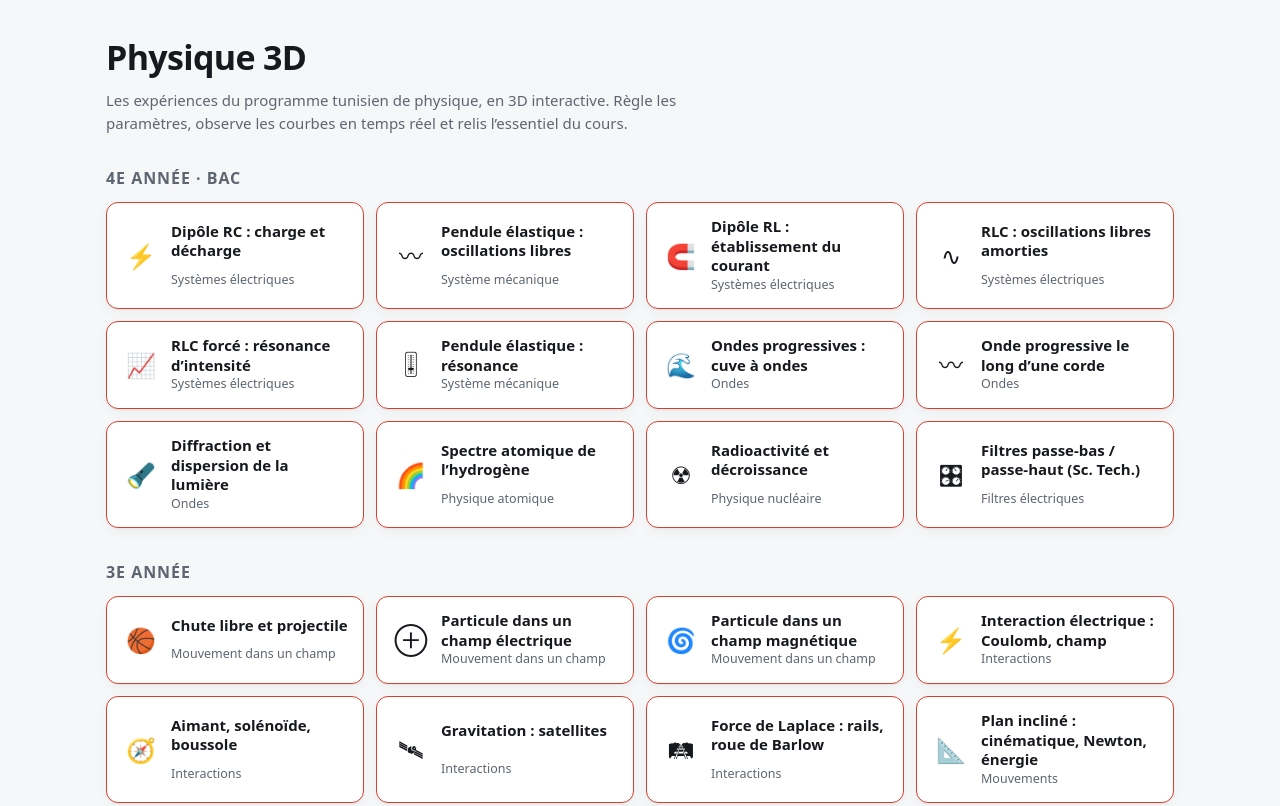
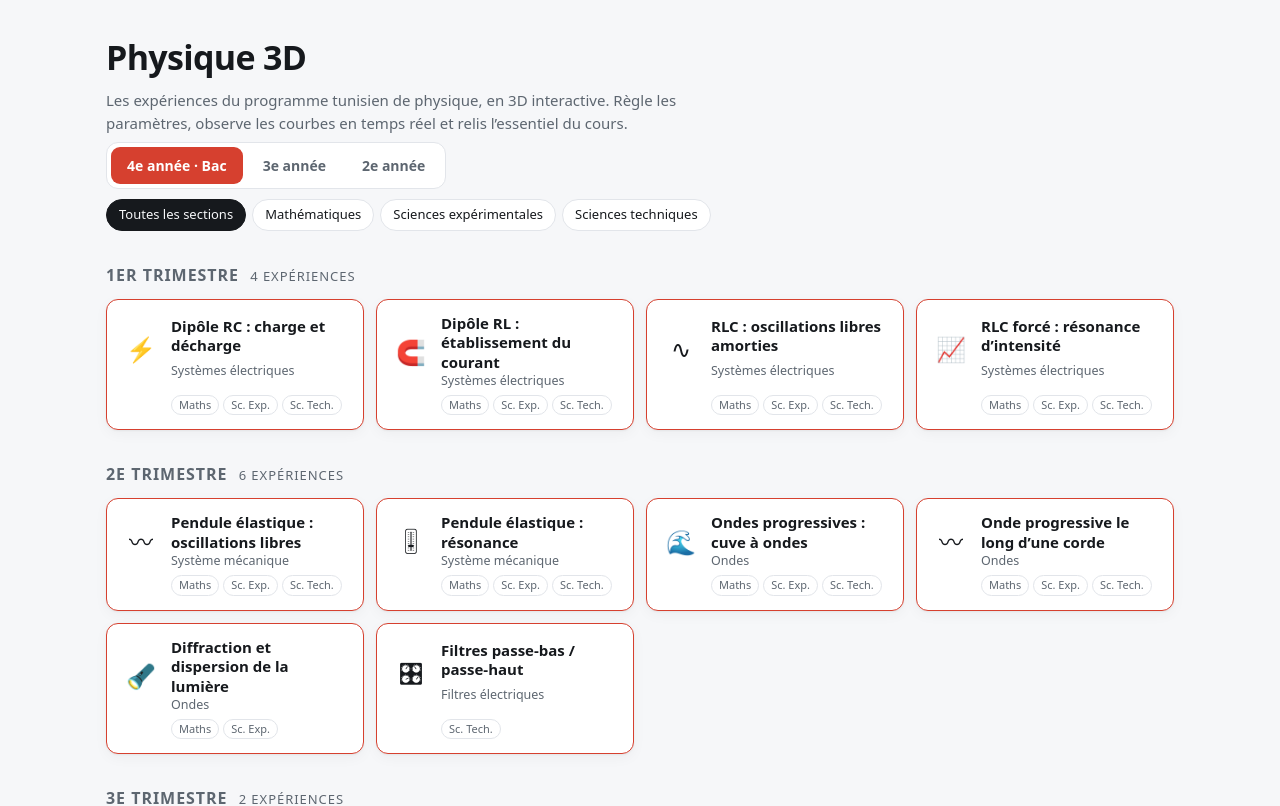
Before and after one commit to foxar430/physique-3d, a React (Vite) app: page / in a window 1280 px wide. Shown: the top 806 px of the page. Built offline with nearby package versions, Linux system fonts and the light colour scheme.

Commit message:
Accueil : classement par niveau, section et trimestre
Co-Authored-By: Claude Opus 5.5 <noreply@anthropic.com>

```diff
--- a/src/App.jsx
+++ b/src/App.jsx
@@ -1,5 +1,5 @@
 import { Suspense, useEffect, useState } from 'react'
-import { EXPERIMENTS, LEVELS } from './experiments/registry.js'
+import { EXPERIMENTS, LEVELS, SECTIONS, trimester } from './experiments/registry.js'
 
 function useHashRoute() {
   const get = () => window.location.hash.replace(/^#\/?/, '')
@@ -29,7 +29,37 @@ export default function App() {
   return <Home />
 }
 
+const TRI = { 1: '1er trimestre', 2: '2e trimestre', 3: '3e trimestre' }
+const SHORT = { M: 'Maths', SE: 'Sc. Exp.', ST: 'Sc. Tech.', S: 'Sciences' }
+
+/** préférence mémorisée dans le navigateur (facultative) */
+function useStored(key, init) {
+  const [v, setV] = useState(() => {
+    try {
+      return localStorage.getItem(key) ?? init
+    } catch {
+      return init
+    }
+  })
+  const set = (x) => {
+    setV(x)
+    try {
+      localStorage.setItem(key, x)
+    } catch {
+      /* stockage indisponible : on garde la valeur en mémoire */
+    }
+  }
+  return [v, set]
+}
+
 function Home() {
+  const [levelId, setLevel] = useStored('p3d-level', '4e')
+  const [sec, setSec] = useStored('p3d-section', 'all')
+  const level = LEVELS.find((l) => l.id === levelId) ?? LEVELS[0]
+  const section = level.sections.includes(sec) ? sec : 'all'
+  const list = EXPERIMENTS.filter((e) => e.level === level.id && (section === 'all' || e.sections?.includes(section)))
+  const groups = [1, 2, 3].map((t) => ({ t, items: list.filter((e) => trimester(e, section === 'all' ? null : section) === t) }))
+
   return (
     <div className="home">
       <header className="hero">
@@ -39,16 +69,45 @@ function Home() {
           temps réel et relis l’essentiel du cours.
         </p>
       </header>
+
+      <nav className="filters" aria-label="Choix du niveau et de la section">
+        <div className="tabs" role="tablist">
           {LEVELS.map((lv) => (
-        <section key={lv.id} className="level">
-          <h2>{lv.label}</h2>
+            <button key={lv.id} role="tab" aria-selected={lv.id === level.id} className={lv.id === level.id ? 'on' : ''} onClick={() => setLevel(lv.id)}>
+              {lv.label}
+            </button>
+          ))}
+        </div>
+        {level.sections.length > 1 && (
+          <div className="chips" role="group" aria-label="Section">
+            <button className={section === 'all' ? 'on' : ''} onClick={() => setSec('all')}>Toutes les sections</button>
+            {level.sections.map((s) => (
+              <button key={s} className={section === s ? 'on' : ''} onClick={() => setSec(s)}>{SECTIONS[s]}</button>
+            ))}
+          </div>
+        )}
+      </nav>
+
+      {groups.map(({ t, items }) =>
+        items.length ? (
+          <section key={t} className="level">
+            <h2>
+              {TRI[t]} <span className="count">{items.length} expérience{items.length > 1 ? 's' : ''}</span>
+            </h2>
             <div className="cards">
-            {EXPERIMENTS.filter((e) => e.level === lv.id).map((e) =>
+              {items.map((e) =>
                 e.load ? (
                   <a key={e.id} className="card ready" href={'#/' + e.id}>
                     <span className="icon">{e.icon}</span>
                     <span className="t">{e.title}</span>
                     <span className="c">{e.chapter}</span>
+                    {level.sections.length > 1 && (
+                      <span className="secs">
+                        {e.sections.map((x) => (
+                          <i key={x} className={section === x ? 'hit' : ''}>{SHORT[x]}</i>
+                        ))}
+                      </span>
+                    )}
                   </a>
                 ) : (
                   <div key={e.id} className="card soon" aria-disabled="true">
@@ -60,8 +119,13 @@ function Home() {
               )}
             </div>
           </section>
-      ))}
-      <footer>Prototype v0.1 · programme d’après les manuels officiels du CNP · site statique, gratuit</footer>
+        ) : null,
+      )}
+      <p className="note">
+        Répartition par trimestre indicative, d’après l’ordre des chapitres des manuels officiels : vérifie-la avec ton professeur
+        ou la circulaire de l’année.
+      </p>
+      <footer>Physique 3D · programme d’après les manuels officiels du CNP · site statique, gratuit</footer>
     </div>
   )
 }
--- a/src/experiments/registry.js
+++ b/src/experiments/registry.js
@@ -3,46 +3,54 @@ import { lazy } from 'react'
 /**
  * Catalogue des expériences. `load` absent = prévue, pas encore réalisée.
  * Voir docs/INVENTAIRE.md pour la source (manuels CNP).
+ *  sections : M (Maths), SE (Sc. expérimentales), ST (Sc. techniques), S (2e année Sciences)
+ *  tri : trimestre (1 à 3), ou { section: trimestre } quand l'ordre diffère selon la section.
+ *        Répartition indicative, d'après l'ordre des chapitres des manuels : à vérifier avec la circulaire de l'année.
  */
 export const EXPERIMENTS = [
   // 4e année
-  { id: 'rc', level: '4e', title: 'Dipôle RC : charge et décharge', chapter: 'Systèmes électriques', icon: '⚡', load: lazy(() => import('./rc/index.jsx')) },
-  { id: 'ressort', level: '4e', title: 'Pendule élastique : oscillations libres', chapter: 'Système mécanique', icon: '〰', load: lazy(() => import('./ressort/index.jsx')) },
-  { id: 'rl', level: '4e', title: 'Dipôle RL : établissement du courant', chapter: 'Systèmes électriques', icon: '🧲', load: lazy(() => import('./rl/index.jsx')) },
-  { id: 'rlc-libre', level: '4e', title: 'RLC : oscillations libres amorties', chapter: 'Systèmes électriques', icon: '∿', load: lazy(() => import('./rlc-libre/index.jsx')) },
-  { id: 'rlc-force', level: '4e', title: 'RLC forcé : résonance d’intensité', chapter: 'Systèmes électriques', icon: '📈', load: lazy(() => import('./rlc-force/index.jsx')) },
-  { id: 'ressort-force', level: '4e', title: 'Pendule élastique : résonance', chapter: 'Système mécanique', icon: '🎚', load: lazy(() => import('./ressort-force/index.jsx')) },
-  { id: 'ondes', level: '4e', title: 'Ondes progressives : cuve à ondes', chapter: 'Ondes', icon: '🌊', load: lazy(() => import('./ondes/index.jsx')) },
-  { id: 'corde', level: '4e', title: 'Onde progressive le long d’une corde', chapter: 'Ondes', icon: '〰', load: lazy(() => import('./corde/index.jsx')) },
-  { id: 'diffraction', level: '4e', title: 'Diffraction et dispersion de la lumière', chapter: 'Ondes', icon: '🔦', load: lazy(() => import('./diffraction/index.jsx')) },
-  { id: 'spectre', level: '4e', title: 'Spectre atomique de l’hydrogène', chapter: 'Physique atomique', icon: '🌈', load: lazy(() => import('./spectre/index.jsx')) },
-  { id: 'radioactivite', level: '4e', title: 'Radioactivité et décroissance', chapter: 'Physique nucléaire', icon: '☢', load: lazy(() => import('./radioactivite/index.jsx')) },
-  { id: 'filtres', level: '4e', title: 'Filtres passe-bas / passe-haut (Sc. Tech.)', chapter: 'Filtres électriques', icon: '🎛', load: lazy(() => import('./filtres/index.jsx')) },
+  { id: 'rc', level: '4e', sections: ['M', 'SE', 'ST'], tri: 1, title: 'Dipôle RC : charge et décharge', chapter: 'Systèmes électriques', icon: '⚡', load: lazy(() => import('./rc/index.jsx')) },
+  { id: 'ressort', level: '4e', sections: ['M', 'SE', 'ST'], tri: 2, title: 'Pendule élastique : oscillations libres', chapter: 'Système mécanique', icon: '〰', load: lazy(() => import('./ressort/index.jsx')) },
+  { id: 'rl', level: '4e', sections: ['M', 'SE', 'ST'], tri: 1, title: 'Dipôle RL : établissement du courant', chapter: 'Systèmes électriques', icon: '🧲', load: lazy(() => import('./rl/index.jsx')) },
+  { id: 'rlc-libre', level: '4e', sections: ['M', 'SE', 'ST'], tri: 1, title: 'RLC : oscillations libres amorties', chapter: 'Systèmes électriques', icon: '∿', load: lazy(() => import('./rlc-libre/index.jsx')) },
+  { id: 'rlc-force', level: '4e', sections: ['M', 'SE', 'ST'], tri: 1, title: 'RLC forcé : résonance d’intensité', chapter: 'Systèmes électriques', icon: '📈', load: lazy(() => import('./rlc-force/index.jsx')) },
+  { id: 'ressort-force', level: '4e', sections: ['M', 'SE', 'ST'], tri: 2, title: 'Pendule élastique : résonance', chapter: 'Système mécanique', icon: '🎚', load: lazy(() => import('./ressort-force/index.jsx')) },
+  { id: 'ondes', level: '4e', sections: ['M', 'SE', 'ST'], tri: { M: 2, SE: 2, ST: 3 }, title: 'Ondes progressives : cuve à ondes', chapter: 'Ondes', icon: '🌊', load: lazy(() => import('./ondes/index.jsx')) },
+  { id: 'corde', level: '4e', sections: ['M', 'SE', 'ST'], tri: { M: 2, SE: 2, ST: 3 }, title: 'Onde progressive le long d’une corde', chapter: 'Ondes', icon: '〰', load: lazy(() => import('./corde/index.jsx')) },
+  { id: 'diffraction', level: '4e', sections: ['M', 'SE'], tri: 2, title: 'Diffraction et dispersion de la lumière', chapter: 'Ondes', icon: '🔦', load: lazy(() => import('./diffraction/index.jsx')) },
+  { id: 'spectre', level: '4e', sections: ['M', 'SE'], tri: 3, title: 'Spectre atomique de l’hydrogène', chapter: 'Physique atomique', icon: '🌈', load: lazy(() => import('./spectre/index.jsx')) },
+  { id: 'radioactivite', level: '4e', sections: ['M', 'SE'], tri: 3, title: 'Radioactivité et décroissance', chapter: 'Physique nucléaire', icon: '☢', load: lazy(() => import('./radioactivite/index.jsx')) },
+  { id: 'filtres', level: '4e', sections: ['ST'], tri: 2, title: 'Filtres passe-bas / passe-haut', chapter: 'Filtres électriques', icon: '🎛', load: lazy(() => import('./filtres/index.jsx')) },
   // 3e année
-  { id: 'projectile', level: '3e', title: 'Chute libre et projectile', chapter: 'Mouvement dans un champ', icon: '🏀', load: lazy(() => import('./projectile/index.jsx')) },
-  { id: 'particule-e', level: '3e', title: 'Particule dans un champ électrique', chapter: 'Mouvement dans un champ', icon: '⊕', load: lazy(() => import('./particule-e/index.jsx')) },
-  { id: 'particule-b', level: '3e', title: 'Particule dans un champ magnétique', chapter: 'Mouvement dans un champ', icon: '🌀', load: lazy(() => import('./particule-b/index.jsx')) },
-  { id: 'champ-e', level: '3e', title: 'Interaction électrique : Coulomb, champ', chapter: 'Interactions', icon: '⚡', load: lazy(() => import('./champ-e/index.jsx')) },
-  { id: 'magnetisme', level: '3e', title: 'Aimant, solénoïde, boussole', chapter: 'Interactions', icon: '🧭', load: lazy(() => import('./magnetisme/index.jsx')) },
-  { id: 'gravitation', level: '3e', title: 'Gravitation : satellites', chapter: 'Interactions', icon: '🛰', load: lazy(() => import('./gravitation/index.jsx')) },
-  { id: 'laplace', level: '3e', title: 'Force de Laplace : rails, roue de Barlow', chapter: 'Interactions', icon: '🛤', load: lazy(() => import('./laplace/index.jsx')) },
-  { id: 'newton', level: '3e', title: 'Plan incliné : cinématique, Newton, énergie', chapter: 'Mouvements', icon: '📐', load: lazy(() => import('./newton/index.jsx')) },
-  { id: 'rotation', level: '3e', title: 'Rotation : moment d’inertie', chapter: 'Mouvements', icon: '⚙', load: lazy(() => import('./rotation/index.jsx')) },
-  { id: 'lentilles', level: '3e', title: 'Lentilles minces : banc d’optique, loupe', chapter: 'Optique', icon: '🔍', load: lazy(() => import('./lentilles/index.jsx')) },
-  { id: 'aop', level: '3e', title: 'Amplificateur opérationnel (Sc. Tech.)', chapter: 'Électronique', icon: '🔺', load: lazy(() => import('./aop/index.jsx')) },
+  { id: 'projectile', level: '3e', sections: ['M', 'SE'], tri: 2, title: 'Chute libre et projectile', chapter: 'Mouvement dans un champ', icon: '🏀', load: lazy(() => import('./projectile/index.jsx')) },
+  { id: 'particule-e', level: '3e', sections: ['M', 'SE', 'ST'], tri: { M: 3, SE: 3, ST: 2 }, title: 'Particule dans un champ électrique', chapter: 'Mouvement dans un champ', icon: '⊕', load: lazy(() => import('./particule-e/index.jsx')) },
+  { id: 'particule-b', level: '3e', sections: ['M', 'SE', 'ST'], tri: { M: 3, SE: 3, ST: 2 }, title: 'Particule dans un champ magnétique', chapter: 'Mouvement dans un champ', icon: '🌀', load: lazy(() => import('./particule-b/index.jsx')) },
+  { id: 'champ-e', level: '3e', sections: ['M', 'SE', 'ST'], tri: 1, title: 'Interaction électrique : Coulomb, champ', chapter: 'Interactions', icon: '⚡', load: lazy(() => import('./champ-e/index.jsx')) },
+  { id: 'magnetisme', level: '3e', sections: ['M', 'SE', 'ST'], tri: 1, title: 'Aimant, solénoïde, boussole', chapter: 'Interactions', icon: '🧭', load: lazy(() => import('./magnetisme/index.jsx')) },
+  { id: 'gravitation', level: '3e', sections: ['M', 'SE'], tri: 1, title: 'Gravitation : satellites', chapter: 'Interactions', icon: '🛰', load: lazy(() => import('./gravitation/index.jsx')) },
+  { id: 'laplace', level: '3e', sections: ['M', 'ST'], tri: 1, title: 'Force de Laplace : rails, roue de Barlow', chapter: 'Interactions', icon: '🛤', load: lazy(() => import('./laplace/index.jsx')) },
+  { id: 'newton', level: '3e', sections: ['M', 'SE', 'ST'], tri: 2, title: 'Plan incliné : cinématique, Newton, énergie', chapter: 'Mouvements', icon: '📐', load: lazy(() => import('./newton/index.jsx')) },
+  { id: 'rotation', level: '3e', sections: ['M', 'ST'], tri: 2, title: 'Rotation : moment d’inertie', chapter: 'Mouvements', icon: '⚙', load: lazy(() => import('./rotation/index.jsx')) },
+  { id: 'lentilles', level: '3e', sections: ['M', 'SE', 'ST'], tri: 3, title: 'Lentilles minces : banc d’optique, loupe', chapter: 'Optique', icon: '🔍', load: lazy(() => import('./lentilles/index.jsx')) },
+  { id: 'aop', level: '3e', sections: ['ST'], tri: 3, title: 'Amplificateur opérationnel', chapter: 'Électronique', icon: '🔺', load: lazy(() => import('./aop/index.jsx')) },
   // 2e année
-  { id: 'dipoles', level: '2e', title: 'Dipôles : caractéristiques, loi de Pouillet', chapter: 'Électricité', icon: '🔌', load: lazy(() => import('./dipoles/index.jsx')) },
-  { id: 'alternatif', level: '2e', title: 'Courant alternatif : l’oscilloscope', chapter: 'Électricité', icon: '∿', load: lazy(() => import('./alternatif/index.jsx')) },
-  { id: 'equilibre', level: '2e', title: 'Équilibre : la table à forces', chapter: 'Mécanique', icon: '✳', load: lazy(() => import('./equilibre/index.jsx')) },
-  { id: 'levier', level: '2e', title: 'Moment d’une force, levier', chapter: 'Mécanique', icon: '⚖', load: lazy(() => import('./levier/index.jsx')) },
-  { id: 'mouvement', level: '2e', title: 'Mouvements : table à coussin d’air', chapter: 'Mécanique', icon: '🏒', load: lazy(() => import('./mouvement/index.jsx')) },
-  { id: 'archimede', level: '2e', title: 'Pression, Archimède, Torricelli', chapter: 'Fluides', icon: '⚓', load: lazy(() => import('./archimede/index.jsx')) },
-  { id: 'energie', level: '2e', title: 'Énergie mécanique et chaleur', chapter: 'Énergie', icon: '🔋', load: lazy(() => import('./energie/index.jsx')) },
-  { id: 'refraction', level: '2e', title: 'Réflexion, réfraction, réflexion totale', chapter: 'Optique', icon: '💎', load: lazy(() => import('./refraction/index.jsx')) },
+  { id: 'dipoles', level: '2e', sections: ['S'], tri: 1, title: 'Dipôles : caractéristiques, loi de Pouillet', chapter: 'Électricité', icon: '🔌', load: lazy(() => import('./dipoles/index.jsx')) },
+  { id: 'alternatif', level: '2e', sections: ['S'], tri: 1, title: 'Courant alternatif : l’oscilloscope', chapter: 'Électricité', icon: '∿', load: lazy(() => import('./alternatif/index.jsx')) },
+  { id: 'equilibre', level: '2e', sections: ['S'], tri: 2, title: 'Équilibre : la table à forces', chapter: 'Mécanique', icon: '✳', load: lazy(() => import('./equilibre/index.jsx')) },
+  { id: 'levier', level: '2e', sections: ['S'], tri: 2, title: 'Moment d’une force, levier', chapter: 'Mécanique', icon: '⚖', load: lazy(() => import('./levier/index.jsx')) },
+  { id: 'mouvement', level: '2e', sections: ['S'], tri: 2, title: 'Mouvements : table à coussin d’air', chapter: 'Mécanique', icon: '🏒', load: lazy(() => import('./mouvement/index.jsx')) },
+  { id: 'archimede', level: '2e', sections: ['S'], tri: 2, title: 'Pression, Archimède, Torricelli', chapter: 'Fluides', icon: '⚓', load: lazy(() => import('./archimede/index.jsx')) },
+  { id: 'energie', level: '2e', sections: ['S'], tri: 3, title: 'Énergie mécanique et chaleur', chapter: 'Énergie', icon: '🔋', load: lazy(() => import('./energie/index.jsx')) },
+  { id: 'refraction', level: '2e', sections: ['S'], tri: 3, title: 'Réflexion, réfraction, réflexion totale', chapter: 'Optique', icon: '💎', load: lazy(() => import('./refraction/index.jsx')) },
 ]
 
 export const LEVELS = [
-  { id: '4e', label: '4e année · Bac' },
-  { id: '3e', label: '3e année' },
-  { id: '2e', label: '2e année' },
+  { id: '4e', label: '4e année · Bac', sections: ['M', 'SE', 'ST'] },
+  { id: '3e', label: '3e année', sections: ['M', 'SE', 'ST'] },
+  { id: '2e', label: '2e année', sections: ['S'] },
 ]
+
+export const SECTIONS = { M: 'Mathématiques', SE: 'Sciences expérimentales', ST: 'Sciences techniques', S: 'Sciences' }
+
+/** trimestre d'une expérience pour une section (nombre, ou objet { section: trimestre }) */
+export const trimester = (e, sec) => (typeof e.tri === 'number' ? e.tri : e.tri?.[sec] ?? Math.min(...Object.values(e.tri ?? { x: 1 })))
--- a/src/styles.css
+++ b/src/styles.css
@@ -210,3 +210,15 @@ button.link { border: 0; background: none; padding: 4px 0; color: var(--text-2);
   border-radius: 99px; font-size: 14px; backdrop-filter: blur(4px); white-space: nowrap;
 }
 .start-banner button { border-radius: 99px; padding: 6px 16px; }
+.filters { display: flex; flex-direction: column; gap: 10px; margin: 8px 0 6px; }
+.tabs { display: inline-flex; flex-wrap: wrap; gap: 4px; padding: 4px; background: var(--surface); border: 1px solid var(--border); border-radius: 12px; align-self: flex-start; }
+.tabs button { border: 0; background: transparent; padding: 8px 16px; border-radius: 9px; font-weight: 600; font-size: 14px; color: var(--text-2); }
+.tabs button.on { background: var(--accent); color: #fff; }
+.chips { display: flex; flex-wrap: wrap; gap: 6px; }
+.chips button { border-radius: 99px; padding: 5px 12px; font-size: 13px; }
+.chips button.on { background: var(--text); color: var(--bg); border-color: var(--text); }
+.level h2 .count { font-size: 13px; font-weight: 500; color: var(--text-2); margin-left: 6px; }
+.card .secs { grid-column: 2; display: flex; flex-wrap: wrap; gap: 4px; margin-top: 4px; align-self: end; }
+.card .secs i { white-space: nowrap; font-style: normal; font-size: 11px; padding: 1px 7px; border-radius: 99px; border: 1px solid var(--border); color: var(--text-2); }
+.card .secs i.hit { border-color: var(--accent); color: var(--accent); }
+.home .note { font-size: 12.5px; color: var(--text-2); margin-top: 18px; }
```
Lines whose indentation alone changed are shown as unchanged.
